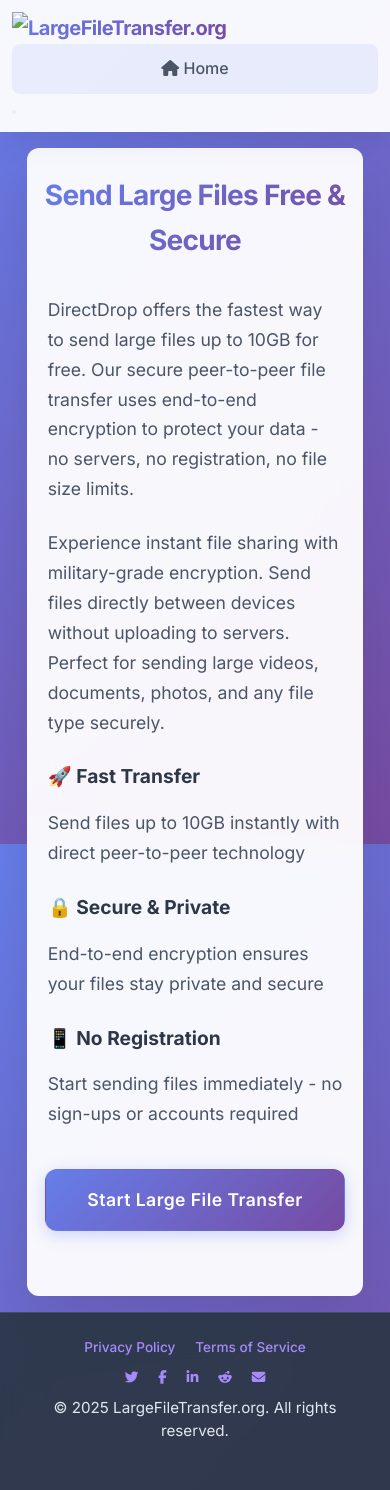
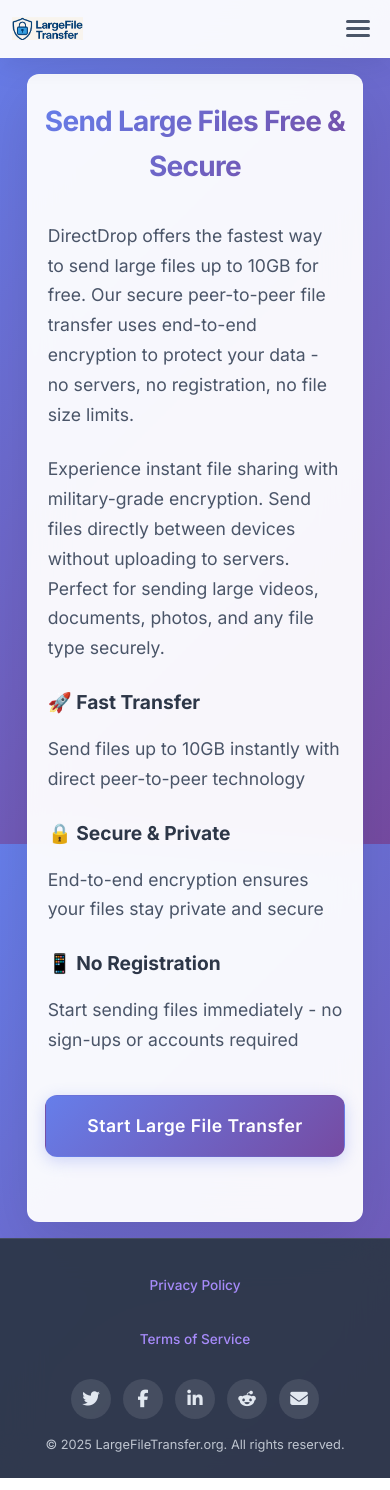
Before and after one commit to atish9937/LargeFileTransfer, a website: page home.html in a window 390 px wide. Drawn offline with Linux system fonts and the light colour scheme.

Commit message:
Added improvement 1

```diff
--- a/style.css
+++ b/style.css
@@ -35,14 +35,38 @@
     z-index: 1000;
 }
 
+.navbar-left {
+    display: flex;
+    align-items: center;
+}
+
+.navbar-right {
+    display: flex;
+    align-items: center;
+    gap: 1rem;
+}
+
 .navbar-brand {
-    font-weight: 700;
-    font-size: 1.75rem;
-    background: linear-gradient(135deg, #667eea, #764ba2);
-    -webkit-background-clip: text;
-    -webkit-text-fill-color: transparent;
-    background-clip: text;
-    letter-spacing: -0.025em;
+    display: flex;
+    align-items: center;
+    text-decoration: none;
+    transition: all 0.2s ease;
+}
+
+.navbar-brand:hover {
+    transform: scale(1.02);
+}
+
+.navbar-logo {
+    height: 40px;
+    width: auto;
+    max-width: 200px;
+    object-fit: contain;
+    transition: all 0.2s ease;
+}
+
+.navbar-logo:hover {
+    transform: scale(1.05);
 }
 
 .navbar-nav {
@@ -73,11 +97,123 @@
     transform: translateY(-1px);
 }
 
+/* Mobile Navbar Toggle Button */
+.navbar-toggle {
+    display: none;
+    background: none;
+    border: none;
+    cursor: pointer;
+    flex-direction: column;
+    gap: 4px;
+    padding: 8px;
+    border-radius: 6px;
+    transition: all 0.2s ease;
+}
+
+.navbar-toggle:hover {
+    background: rgba(102, 126, 234, 0.1);
+}
+
+.hamburger-line {
+    width: 24px;
+    height: 3px;
+    background: #4a5568;
+    border-radius: 2px;
+    transition: all 0.3s ease;
+}
+
+.navbar-toggle.active .hamburger-line:nth-child(1) {
+    transform: rotate(45deg) translate(6px, 6px);
+}
+
+.navbar-toggle.active .hamburger-line:nth-child(2) {
+    opacity: 0;
+}
+
+.navbar-toggle.active .hamburger-line:nth-child(3) {
+    transform: rotate(-45deg) translate(6px, -6px);
+}
+
+/* Mobile Responsive Styles */
+@media (max-width: 768px) {
+    .navbar {
+        padding: 12px 16px;
+        position: relative;
+        flex-direction: row;
+        justify-content: space-between;
+        width: 100%;
+        min-height: 50px;
+    }
+
+    .navbar-left {
+        flex: 1;
+    }
+
+    .navbar-right {
+        gap: 0.5rem;
+        justify-content: flex-end;
+    }
+
+    /* Hide desktop navigation on mobile */
+    .navbar-nav {
+        display: none;
+    }
+
+    /* Show navigation when hamburger is active */
+    .navbar-nav.active {
+        position: absolute;
+        top: 100%;
+        left: 0;
+        right: 0;
+        background: rgba(255, 255, 255, 0.98);
+        backdrop-filter: blur(20px);
+        display: flex;
+        flex-direction: column;
+        gap: 0;
+        padding: 16px 0;
+        box-shadow: 0 8px 32px rgba(0, 0, 0, 0.1);
+        border-top: 1px solid rgba(255, 255, 255, 0.2);
+        z-index: 999;
+    }
+
+    /* Always show hamburger toggle on mobile */
+    .navbar-toggle {
+        display: flex;
+    }
+
+    .navbar-logo {
+        height: 32px;
+        max-width: 150px;
+    }
+
+    /* Dropdown menu item styling */
+    .navbar-nav.active li {
+        width: 100%;
+    }
+
+    .navbar-nav.active a {
+        display: block;
+        padding: 12px 24px;
+        border-radius: 0;
+        border-bottom: 1px solid rgba(0, 0, 0, 0.05);
+        text-decoration: none;
+    }
+
+    .navbar-nav.active a:hover {
+        background: rgba(102, 126, 234, 0.08);
+        transform: none;
+    }
+
+    .navbar-nav.active li:last-child a {
+        border-bottom: none;
+    }
+}
+
 /* Main Content Wrapper */
 .main-content-wrapper {
     flex: 1;
     display: flex;
-    justify-content: flex-start;
+    justify-content: center;
     align-items: center;
     flex-direction: column;
     padding: 2rem;
@@ -87,7 +223,7 @@
 /* File Transfer Container */
 .container {
     padding: 3rem 2.5rem;
-    max-width: 1000px;
+    max-width: 1200px;
     width: 90%;
     background: rgba(255, 255, 255, 0.95);
     backdrop-filter: blur(20px);
@@ -98,6 +234,7 @@
     position: relative;
     z-index: 10;
     text-align: center;
+    min-height: 500px; /* Reserve minimum space to prevent layout shift */
 }
 
 /* Content Area for Home, About, Privacy, Terms */
@@ -111,6 +248,7 @@
     border: 1px solid rgba(255, 255, 255, 0.2);
     box-shadow: 0 20px 60px rgba(0, 0, 0, 0.1);
     margin: 2rem 0;
+    min-height: 500px;
 }
 
 .content h1 {
@@ -175,7 +313,6 @@
     background: rgba(45, 55, 72, 0.95);
     backdrop-filter: blur(20px);
     color: #e2e8f0;
-    text-align: center;
     padding: 2rem;
     margin-top: auto;
     font-size: 0.9rem;
@@ -183,51 +320,104 @@
     border-top: 1px solid rgba(255, 255, 255, 0.1);
 }
 
-.footer-main a {
+.footer-content {
+    max-width: 1200px;
+    margin: 0 auto;
+    display: flex;
+    flex-direction: column;
+    align-items: center;
+    gap: 1.5rem;
+}
+
+.footer-links {
+    display: flex;
+    gap: 2rem;
+    align-items: center;
+}
+
+.footer-links a {
     color: #a78bfa;
     text-decoration: none;
-    margin: 0 1rem;
     transition: all 0.2s ease;
     font-weight: 500;
+    padding: 0.5rem 1rem;
+    border-radius: 6px;
 }
 
-.footer-main a:hover {
+.footer-links a:hover {
     color: #c4b5fd;
+    background: rgba(167, 139, 250, 0.1);
+    transform: translateY(-1px);
+}
+
+.footer-social {
+    display: flex;
+    gap: 1rem;
+    align-items: center;
+}
+
+.footer-social a {
+    color: #e2e8f0;
+    font-size: 1.2rem;
+    padding: 0.75rem;
+    border-radius: 50%;
+    background: rgba(255, 255, 255, 0.1);
+    transition: all 0.3s ease;
+    display: flex;
+    align-items: center;
+    justify-content: center;
+    width: 44px;
+    height: 44px;
     text-decoration: none;
-    transform: translateY(-1px);
+}
+
+.footer-social a:hover {
+    background: rgba(167, 139, 250, 0.2);
+    color: #c4b5fd;
+    transform: translateY(-2px) scale(1.1);
+}
+
+.footer-social a[aria-label*="Twitter"]:hover {
+    background: rgba(29, 155, 240, 0.2);
+    color: #1d9bf0;
+}
+
+.footer-social a[aria-label*="Facebook"]:hover {
+    background: rgba(24, 119, 242, 0.2);
+    color: #1877f2;
+}
+
+.footer-social a[aria-label*="LinkedIn"]:hover {
+    background: rgba(10, 102, 194, 0.2);
+    color: #0a66c2;
+}
+
+.footer-social a[aria-label*="Reddit"]:hover {
+    background: rgba(255, 69, 0, 0.2);
+    color: #ff4500;
+}
+
+.footer-social a[aria-label*="Email"]:hover {
+    background: rgba(229, 62, 62, 0.2);
+    color: #e53e3e;
+}
+
+.footer-copyright {
+    margin: 0;
+    font-size: 0.85rem;
+    opacity: 0.8;
+    text-align: center;
 }
 
 /* Enhanced Mobile Responsiveness */
 @media screen and (max-width: 768px) {
-    .navbar {
-        padding: 1rem;
-        flex-direction: column;
-        align-items: stretch;
+    .navbar-right {
+        gap: 0.75rem;
     }
 
-    .navbar-brand {
-        text-align: center;
-        margin-bottom: 1rem;
-        font-size: 1.5rem;
-    }
-
-    .navbar-nav {
-        flex-direction: column;
-        gap: 0.5rem;
-        width: 100%;
-    }
-
-    .navbar-nav li {
-        width: 100%;
-    }
-
-    .navbar-nav a {
-        display: block;
-        padding: 12px 16px;
-        text-align: center;
-        background: rgba(102, 126, 234, 0.1);
-        border-radius: 8px;
-        width: 100%;
+    .navbar-logo {
+        height: 28px;
+        max-width: 140px;
     }
 
     .content {
@@ -242,6 +432,7 @@
 
     .main-content-wrapper {
         padding: 1rem;
+        min-height: 500px;
     }
 
     .content {
@@ -261,8 +452,13 @@
         padding: 0.75rem;
     }
 
-    .navbar-brand {
-        font-size: 1.25rem;
+    .navbar-logo {
+        height: 24px;
+        max-width: 120px;
+    }
+
+    .navbar-right {
+        gap: 0.25rem;
     }
 
     .content {
@@ -277,6 +473,7 @@
 
     .main-content-wrapper {
         padding: 0.5rem;
+
     }
 
     .content {
@@ -288,10 +485,33 @@
         font-size: 0.85rem;
     }
 
-    .footer-main a {
-        margin: 0 0.5rem;
-        display: inline-block;
-        margin-bottom: 0.5rem;
+    .footer-content {
+        gap: 1rem;
+    }
+
+    .footer-links {
+        flex-direction: column;
+        gap: 0.5rem;
+        text-align: center;
+    }
+
+    .footer-links a {
+        padding: 0.5rem;
+        margin: 0.25rem;
+    }
+
+    .footer-social {
+        gap: 0.75rem;
+    }
+
+    .footer-social a {
+        width: 40px;
+        height: 40px;
+        font-size: 1.1rem;
+    }
+
+    .footer-copyright {
+        font-size: 0.8rem;
     }
 }
 
@@ -340,11 +560,13 @@
     margin: 4rem auto;
     padding: 3rem 2rem;
     max-width: 1000px;
+    width: 90%;
     background: rgba(255, 255, 255, 0.95);
     backdrop-filter: blur(20px);
     border-radius: 20px;
     box-shadow: 0 20px 40px rgba(0, 0, 0, 0.1);
     border: 1px solid rgba(255, 255, 255, 0.2);
+    text-align: center;
 }
 
 .how-to-section h2 {
@@ -496,8 +718,9 @@
 /* Responsive Design for How-To Section */
 @media (max-width: 768px) {
     .how-to-section {
-        margin: 2rem 1rem;
+        margin: 2rem auto;
         padding: 2rem 1.5rem;
+        width: 95%;
     }
 
     .how-to-section h2 {
@@ -554,11 +777,13 @@
     margin: 4rem auto;
     padding: 3rem 2rem;
     max-width: 1000px;
+    width: 90%;
     background: rgba(255, 255, 255, 0.95);
     backdrop-filter: blur(20px);
     border-radius: 20px;
     box-shadow: 0 20px 40px rgba(0, 0, 0, 0.1);
     border: 1px solid rgba(255, 255, 255, 0.2);
+    text-align: center;
 }
 
 .why-choose-section h2 {
@@ -710,8 +935,9 @@
 /* Responsive Design for Why Choose Section */
 @media (max-width: 768px) {
     .why-choose-section {
-        margin: 2rem 1rem;
+        margin: 2rem auto;
         padding: 2rem 1.5rem;
+        width: 95%;
     }
 
     .why-choose-section h2 {
@@ -809,7 +1035,7 @@
 }
 
 .subtitle {
-    font-size: 1.2rem;
+    font-size: 1rem;
     color: var(--text-muted);
     margin-bottom: 2.5rem;
     font-weight: 500;
@@ -1189,8 +1415,10 @@
 
     /* Blog content mobile optimization */
     .why-choose-section, .how-to-section, .use-cases-section {
-        width: 100%;
+        width: 95%;
         padding: 1rem 0.5rem;
+        margin: 2rem auto;
+        text-align: center;
     }
 
     .advantage-item, .step-item {
@@ -1241,7 +1469,10 @@
 
     /* Enhanced mobile blog content */
     .why-choose-section, .how-to-section, .use-cases-section {
+        width: 98%;
         padding: 0.5rem 0.25rem;
+        margin: 1rem auto;
+        text-align: center;
     }
 
     .advantage-item, .step-item {
```
Also changed, not shown: robots.txt (added, +22 -0 lines), sitemap.xml (added, +33 -0 lines), large-file-transfer.png (added).
